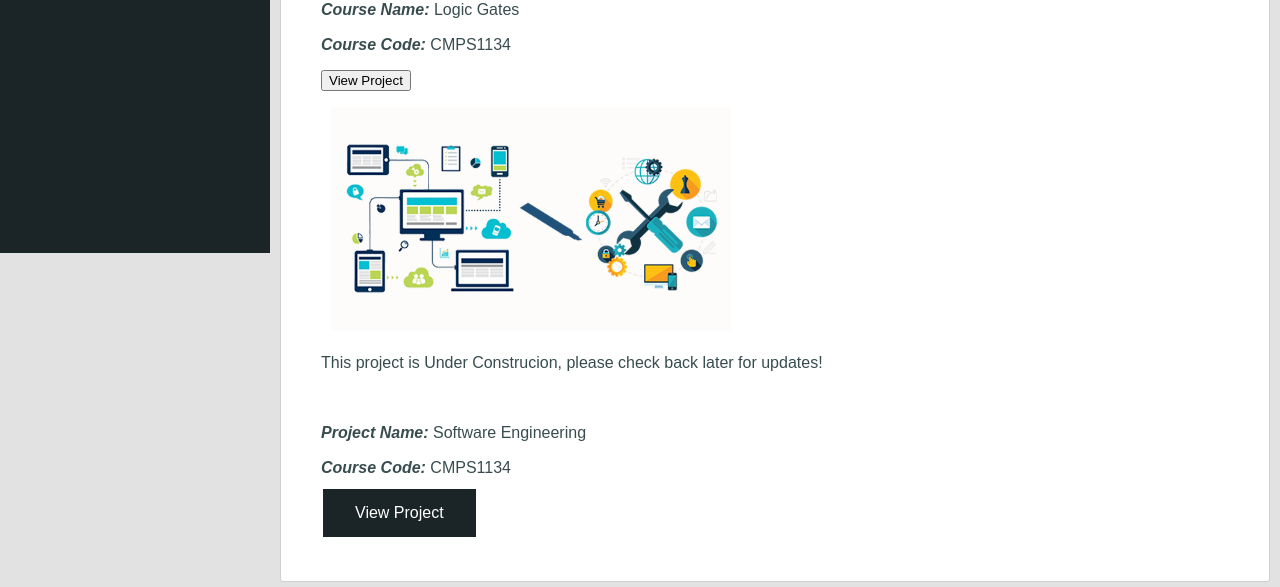
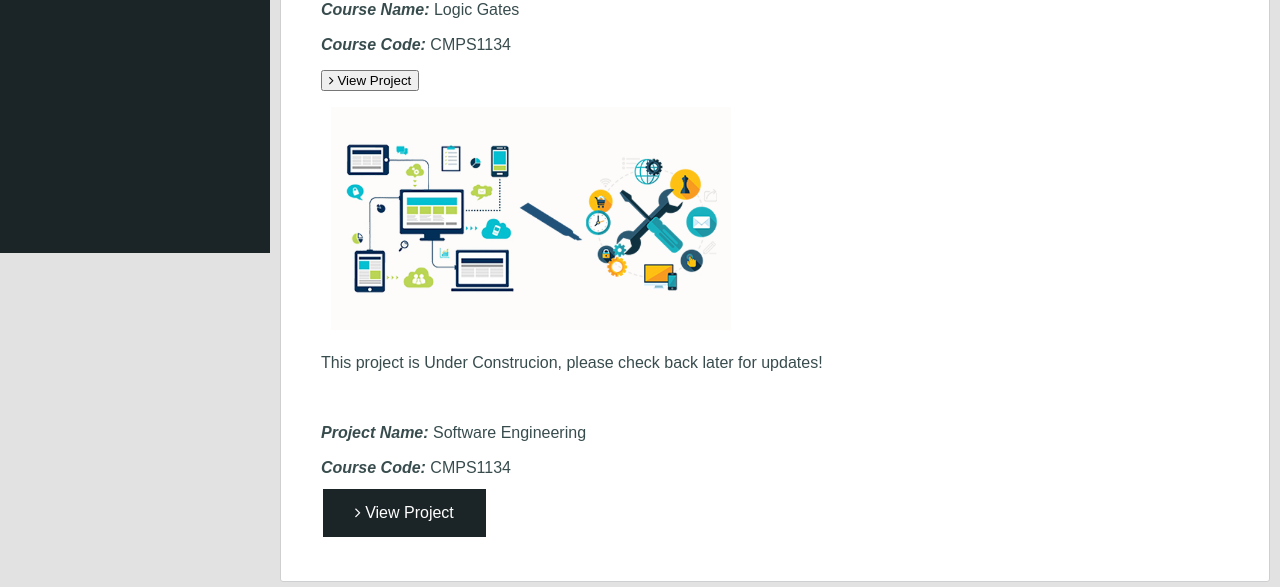
Before and after one commit to 2013110993/FoC, a plain HTML site: page project.html in a window 1280 px wide. Shown: the part 597-1184 px from the top of the page. Drawn offline with Linux system fonts and the light colour scheme.

```diff
--- a/project.html
+++ b/project.html
@@ -60,7 +60,7 @@
 			<strong>Course Name:</strong> Logic Gates<br />
 			<strong>Course Code:</strong> CMPS1134
 		</p>
-		<p><button>View Project</button></p>
+		<p><button><i class="fa fa-angle-right" aria-hidden="true"></i> View Project</button></p>
 		</div>
 		<!-- Final Project Software Engineering-->
 		<div id="imageBlock"><img src="images/Project.jpg" width="400px"></div>
@@ -73,7 +73,7 @@
 			<strong>Project Name:</strong> Software Engineering<br />
 			<strong>Course Code:</strong> CMPS1134
 		</p>
-		<p><button class="button">View Project</button></p>
+		<p><button class="button"><i class="fa fa-angle-right" aria-hidden="true"></i> View Project</button></p>
 	</div>
 <!-- Content -->
 
```
